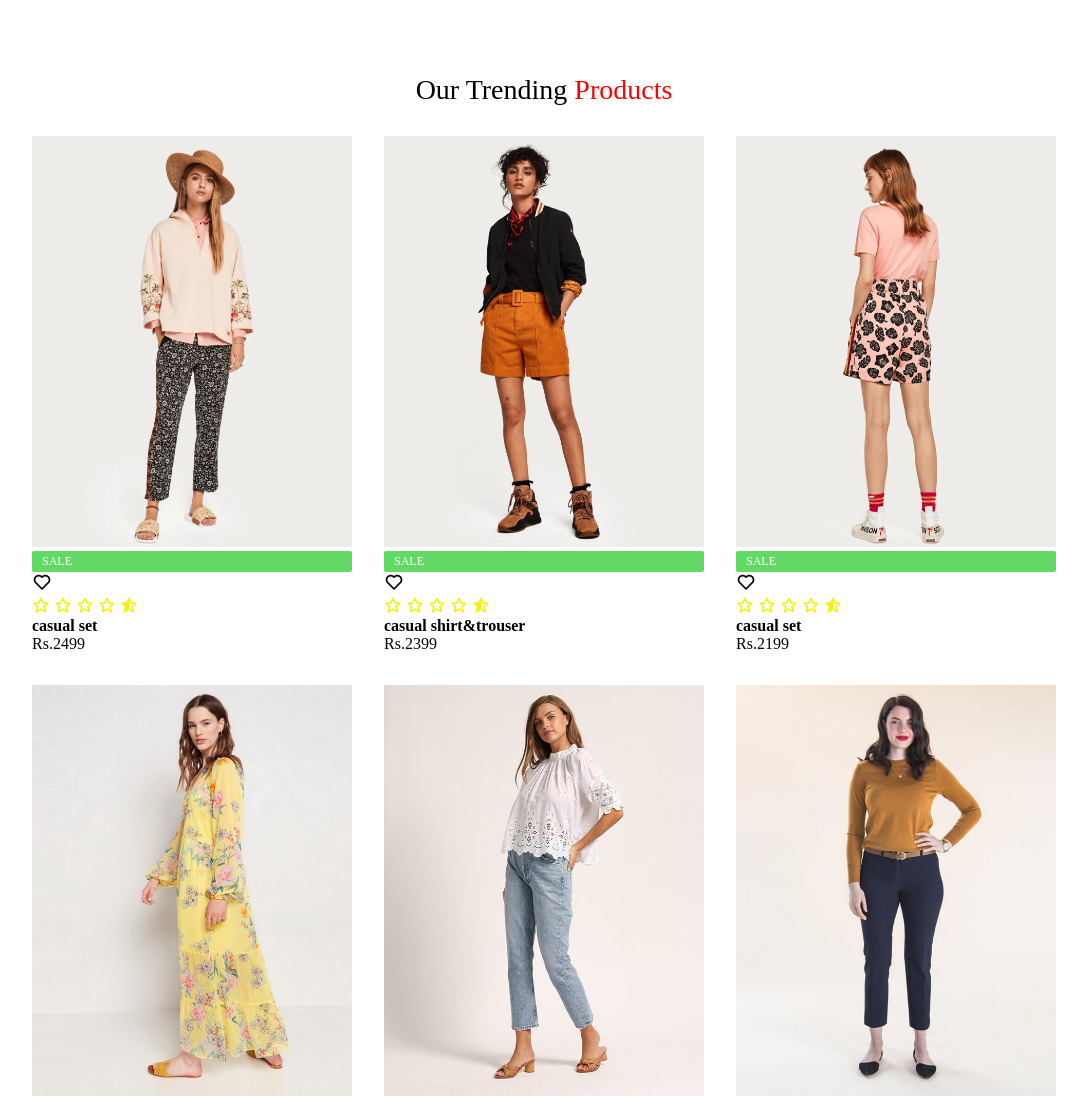
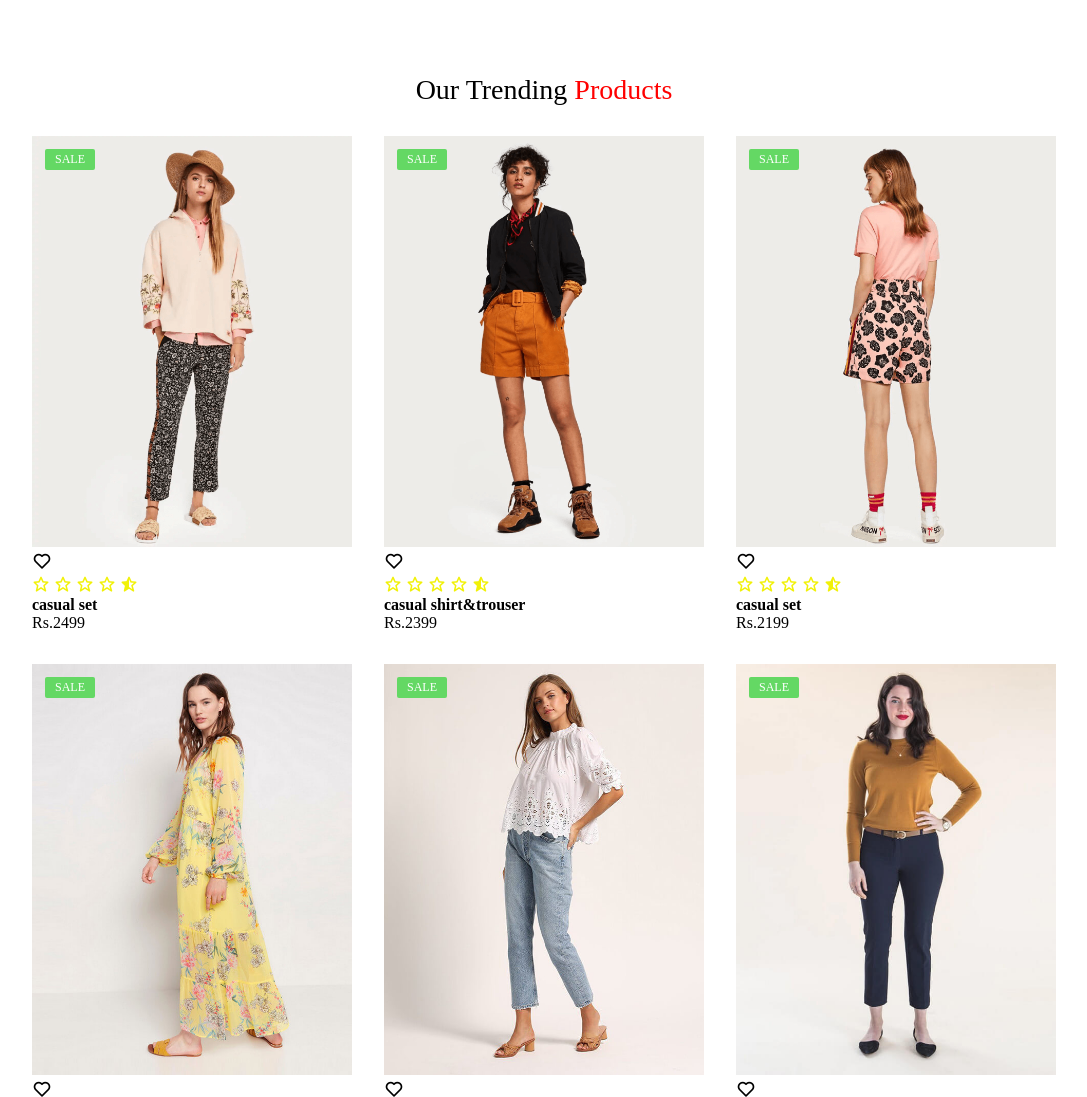
Before and after one commit to NimishaSunilkumar/Ecommerce-site-using-html-css, a plain HTML site: page index.html in a window 1280 px wide. Shown: the part 900-1997 px from the top of the page, without its empty margins (96-1183 px from the left). Drawn offline with nearby package versions, Linux system fonts and the light colour scheme.

Commit message:
Update index.css
positioning added

```diff
--- a/index.css
+++ b/index.css
@@ -125,6 +125,9 @@ section{
     grid-template-columns:repeat(auto-fit,minmax(260px,auto));
     gap: 2rem;
 }
+.row{
+    position:relative;
+}
 .row img{
     width: 100%;
     height: auto;
@@ -133,7 +136,7 @@ section{
     transform: scale(0.9);
 }
 .product-text h5{
-
+    position:absolute;
     top: 13px;
     left: 13px;
     color: white;
```
